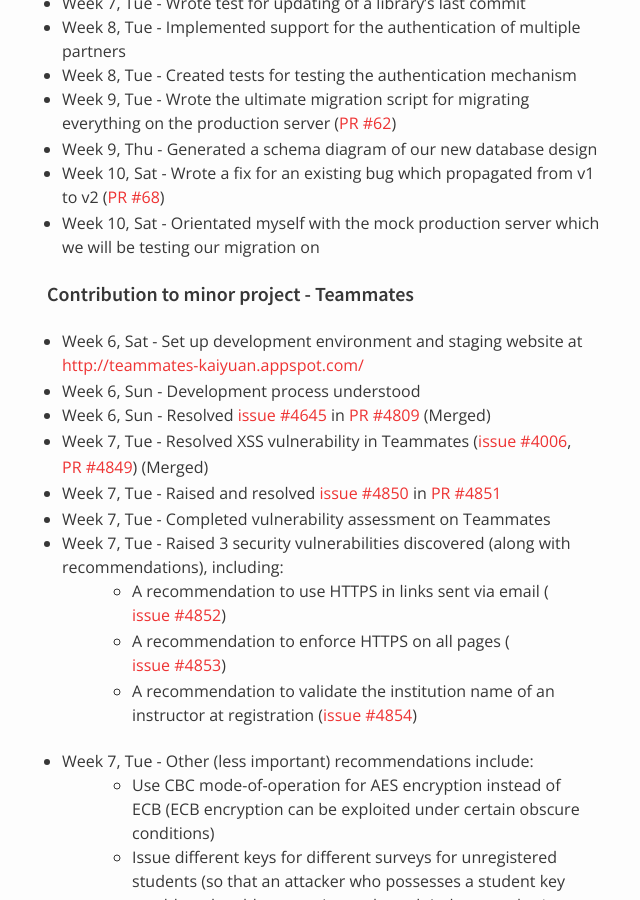
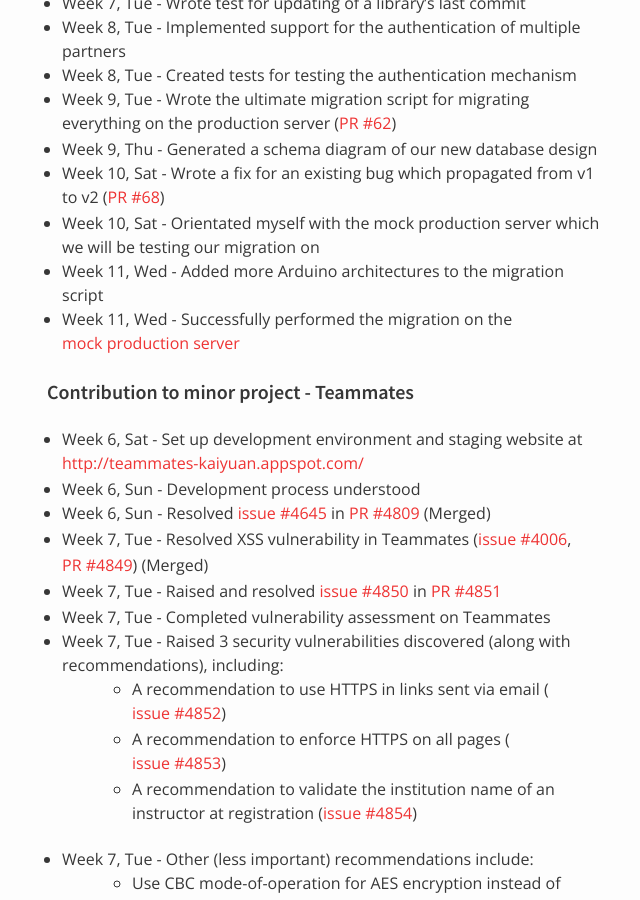
Before and after one commit to nus-oss/cs3281-AY1516S2-website, a Jekyll site: the page built from teams/codebender.md, in a window 1280 px wide and 900 px high, scrolled down 5468 px. Shown: the whole window, without its empty margins (323-963 px from the left). Built offline with Jekyll 4.4.1, drawn with Linux system fonts in a browser that asks for light colours.

Commit message:
Update KY's progress on major

```diff
--- a/teams/codebender.md
+++ b/teams/codebender.md
@@ -184,6 +184,8 @@ permalink: /teams/codebender/
 * Week 9, Thu - Generated a schema diagram of our new database design
 * Week 10, Sat - Wrote a fix for an existing bug which propagated from v1 to v2 ([PR #68](https://github.com/codebendercc/eratosthenes/pull/68))
 * Week 10, Sat - Orientated myself with the mock production server which we will be testing our migration on
+* Week 11, Wed - Added more Arduino architectures to the migration script
+* Week 11, Wed - Successfully performed the migration on the [mock production server](http://eratosthenes-foa.codebender.cc/status)
 
 #### Contribution to minor project - Teammates
 * Week 6, Sat - Set up development environment and staging website at [http://teammates-kaiyuan.appspot.com/](http://teammates-kaiyuan.appspot.com/)
```
